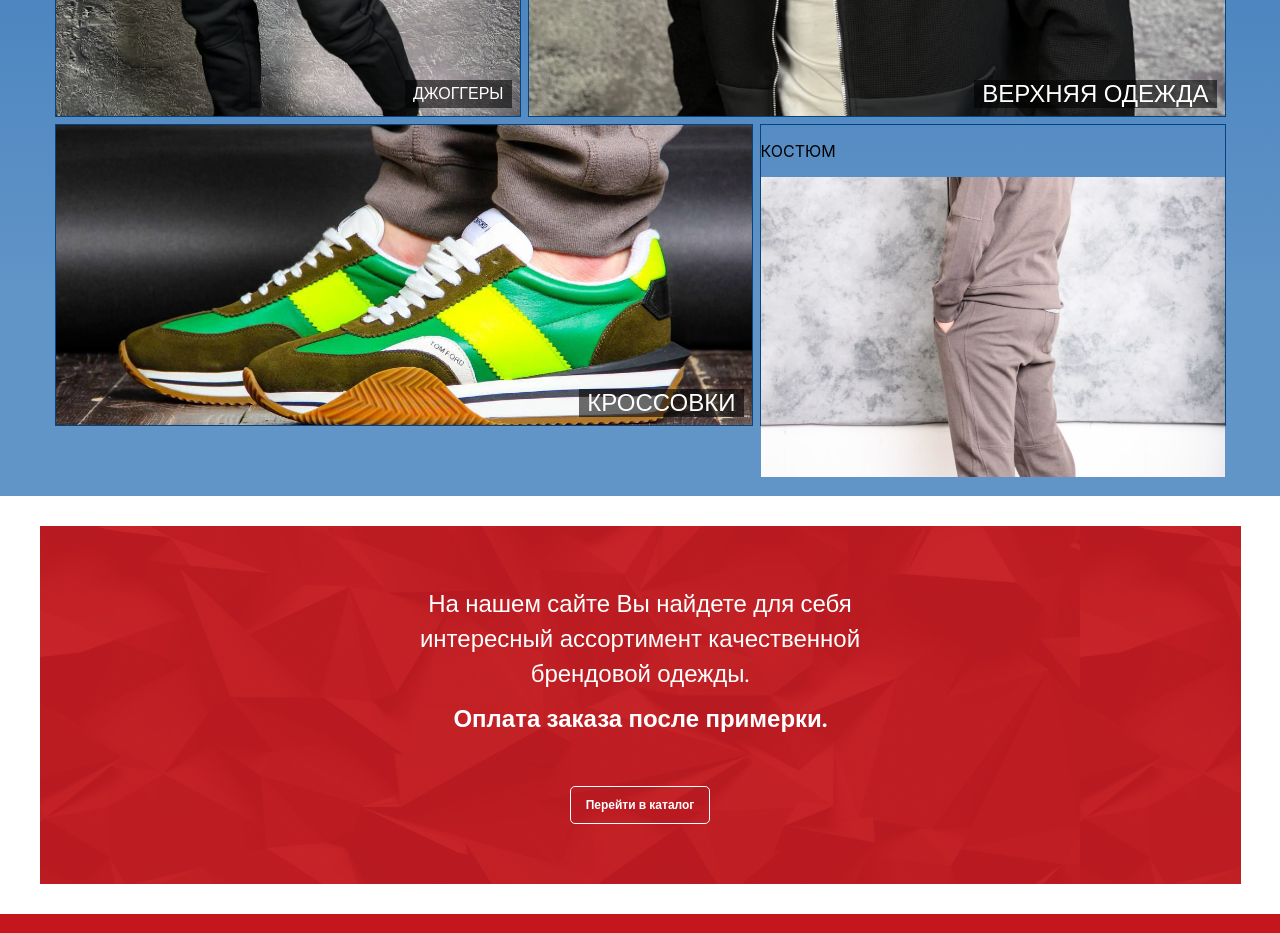
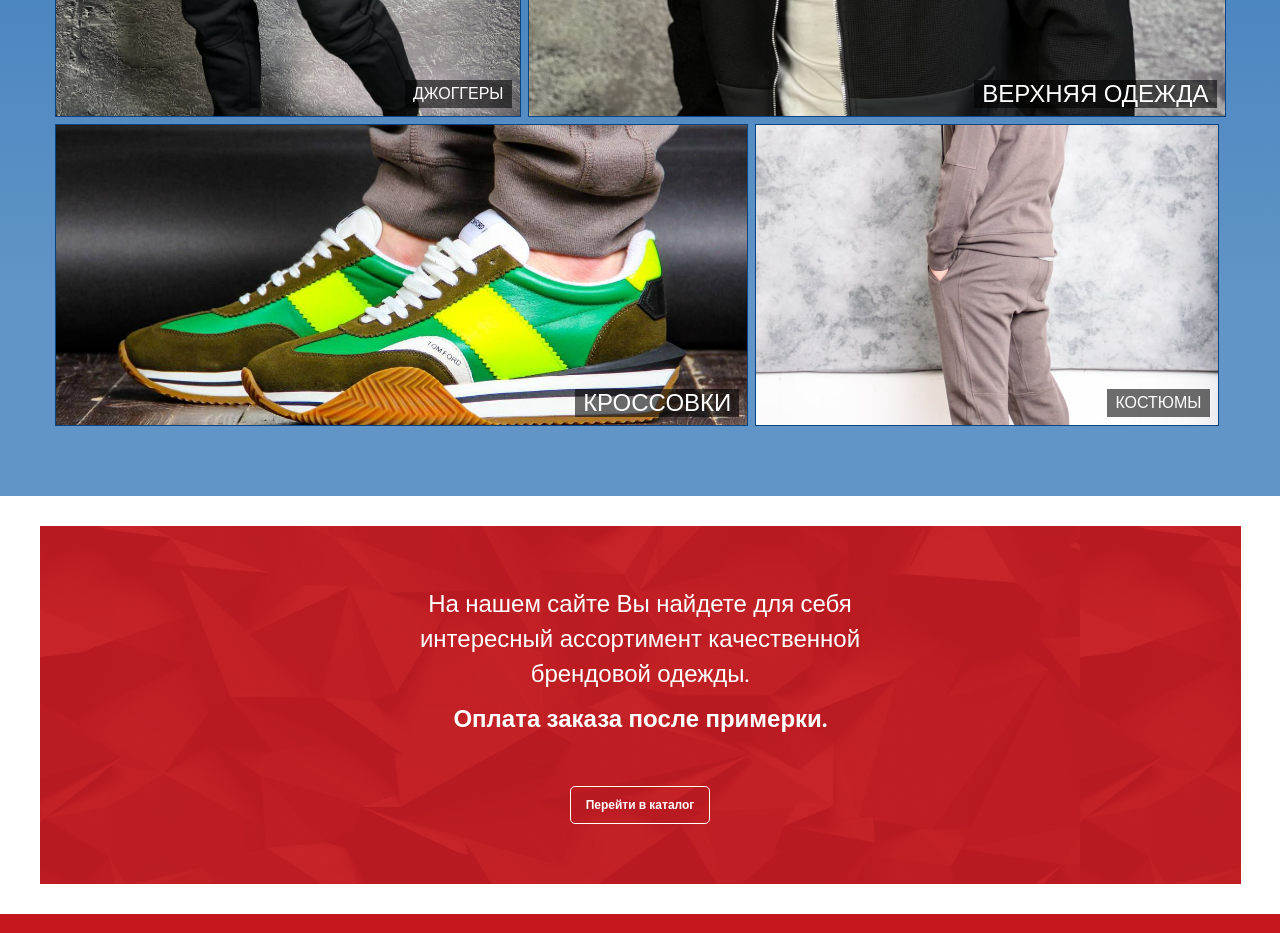
Before and after one commit to MBersPro/retail, a React (Create React App) app: page / in a window 1280 px wide. Shown: the part 1220-2153 px from the top of the page. Built offline with nearby package versions, Linux system fonts and the light colour scheme.

Commit message:
Done Finally

```diff
--- a/src/components/App.js
+++ b/src/components/App.js
@@ -101,7 +101,9 @@ const App = () => {
     <>
       <Gradient>
         <Header changePage={changePage} />
-        {page.retail && <Retail />}
+        {page.retail && (
+          <Retail changePage={changePage} setFilter={setFilter} />
+        )}
       </Gradient>
       {page.retail && <AboutUs changePage={changePage} />}
       {/* {page.retail && <Benefits/>} */}
--- a/src/components/Retail/Retail.js
+++ b/src/components/Retail/Retail.js
@@ -2,11 +2,11 @@ import React from "react";
 import Logo from "./Logo/Logo";
 import StoreExclusive from "./StoreExclusive/StoreExclusive";
 
-const Retail = () => {
+const Retail = ({ changePage, setFilter }) => {
   return (
     <main>
       <Logo />
-      <StoreExclusive />
+      <StoreExclusive changePage={changePage} setFilter={setFilter} />
     </main>
   );
 };
--- a/src/components/Retail/StoreExclusive/StoreExclusive.js
+++ b/src/components/Retail/StoreExclusive/StoreExclusive.js
@@ -6,7 +6,14 @@ import top from "./img/Top.jpg";
 import suits from "./img/suits.jpg";
 import jogger from "./img/jogger.jpg";
 
-const StoreExclusive = () => {
+const StoreExclusive = ({ changePage, setFilter }) => {
+  const onLinkFilter = (e) => {
+    const value = e.target.id;
+    changePage("katalog");
+    setFilter(value);
+    console.log(value);
+  };
+
   return (
     <div className={styles.container}>
       <p className={styles.p}>Магазин высококачественной одежды</p>
@@ -14,22 +21,46 @@ const StoreExclusive = () => {
       <div className={styles.contdivbox}>
         <div className={styles.divbox1}>
           <div className={styles.box1}>
-            <img src={jogger} alt="ДЖОГГЕРЫ" className={styles.image} />
+            <img
+              id="pants"
+              src={jogger}
+              alt="ДЖОГГЕРЫ"
+              className={styles.image}
+              onClick={onLinkFilter}
+            />
             <p className={styles.box1p}>ДЖОГГЕРЫ</p>
           </div>
           <div className={styles.box2}>
-            <img className={styles.image} src={top} alt="ВЕРХНЯЯ ОДЕЖДА" />
+            <img
+              id="outerwear"
+              onClick={onLinkFilter}
+              className={styles.image}
+              src={top}
+              alt="ВЕРХНЯЯ ОДЕЖДА"
+            />
             <p className={styles.box2p}>ВЕРХНЯЯ ОДЕЖДА</p>
           </div>
         </div>
         <div className={styles.divbox2}>
           <div className={styles.box3}>
-            <img className={styles.image} src={snikers} alt="КРОССОВКИ" />
+            <img
+              id="sneakers"
+              onClick={onLinkFilter}
+              className={styles.image}
+              src={snikers}
+              alt="КРОССОВКИ"
+            />
             <p className={styles.box3p}>КРОССОВКИ</p>
           </div>
           <div className={styles.box4}>
-            <p>КОСТЮМ</p>
-            <img src={suits} className={styles.image} alt="КОСТЮМ" />
+            <p className={styles.box4p}>КОСТЮМЫ</p>
+            <img
+              id="clothes"
+              onClick={onLinkFilter}
+              src={suits}
+              className={styles.image}
+              alt="КОСТЮМЫ"
+            />
           </div>
         </div>
       </div>
--- a/src/components/Retail/StoreExclusive/StoreExclusive.module.css
+++ b/src/components/Retail/StoreExclusive/StoreExclusive.module.css
@@ -58,6 +58,20 @@
   background-color: rgba(0, 0, 0, 0.571);
   padding: 8px;
 }
+.box4p {
+  position: absolute;
+  bottom: 8px;
+  right: 8px;
+  font-family: "DM Sans", sans-serif;
+  font-style: normal;
+  font-weight: 400;
+  line-height: 12px;
+  color: #ffffff;
+  margin-top: 0px;
+  margin-bottom: 0px;
+  background-color: rgba(0, 0, 0, 0.571);
+  padding: 8px;
+}
 .box1 {
   position: relative;
   border: rgba(5, 67, 129, 1) 1px solid;
@@ -73,7 +87,9 @@
   margin-right: 7px;
 }
 .box4 {
+  position: relative;
   border: rgba(5, 67, 129, 1) 1px solid;
+  margin-right: 7px;
 }
 .divbox1 {
   display: flex;
```
